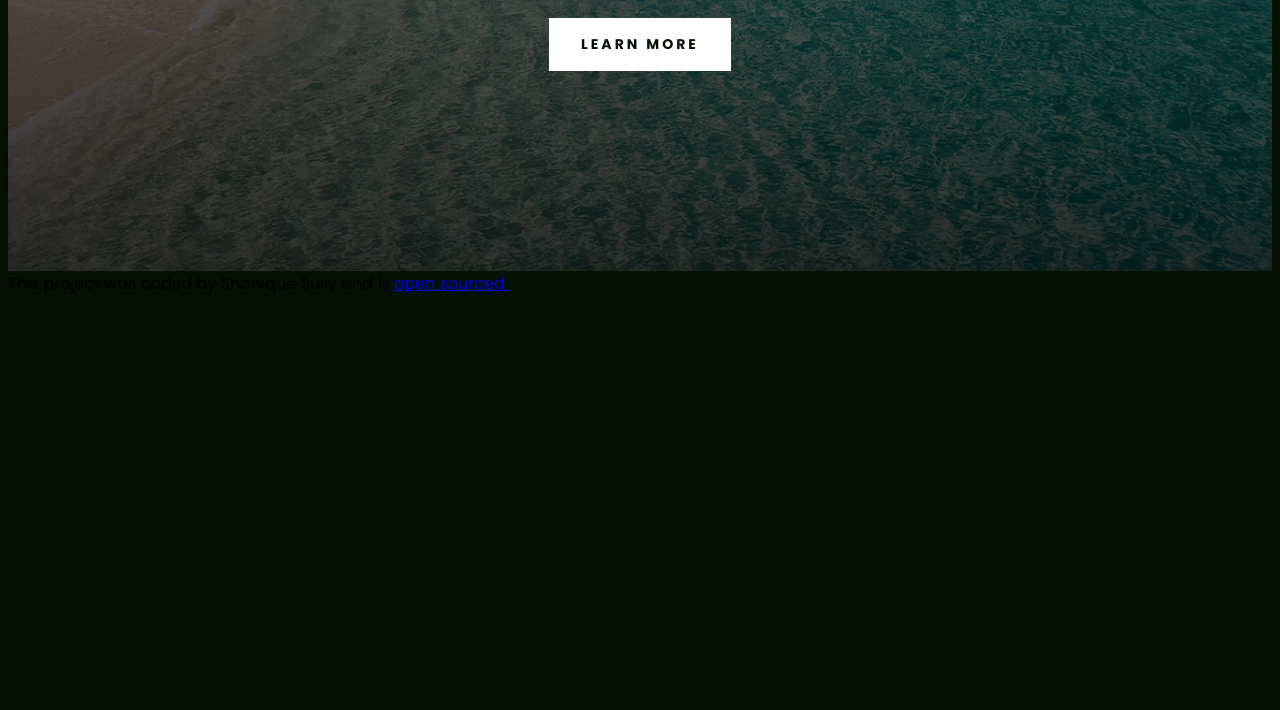
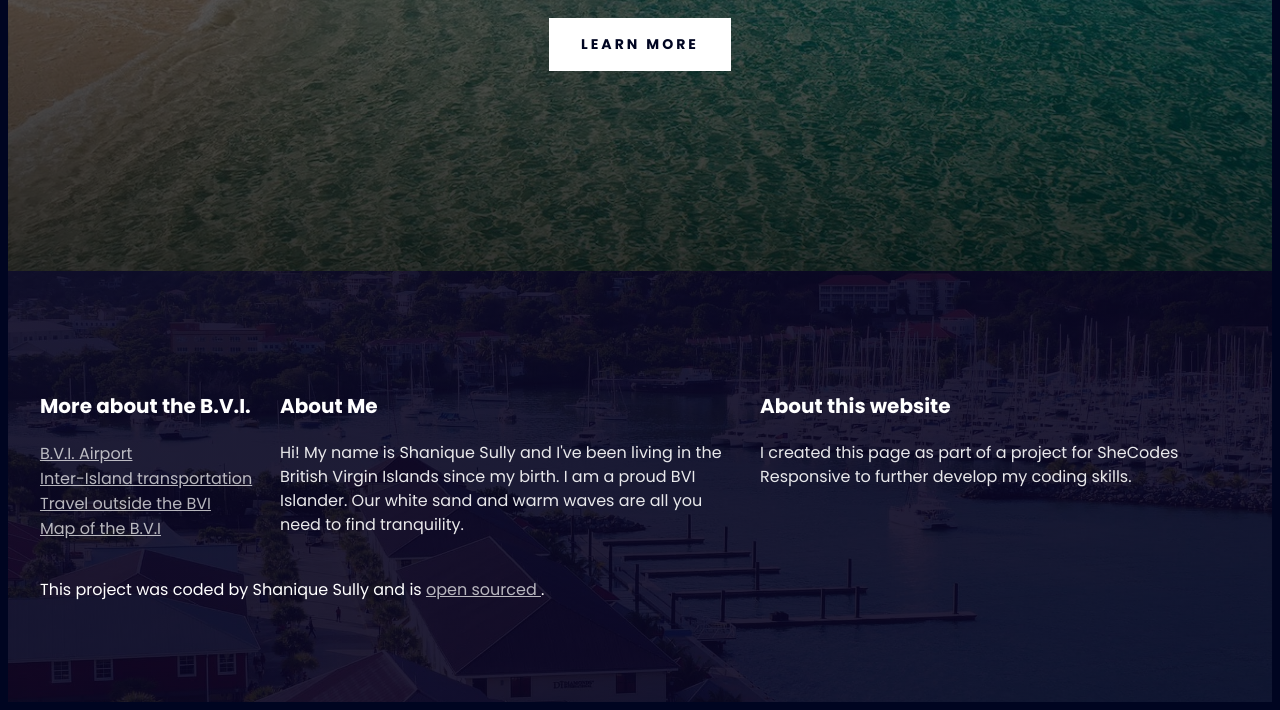
Before and after one commit to SSully284/bvi-travel-project, a plain HTML site: page index.html in a window 1280 px wide. Shown: the part 570-1280 px from the top of the page. Before the commit the page ends 874 px from the top, so only its background shows below. Drawn offline with Linux system fonts and the light colour scheme.

Commit message:
Added the footer
-Minor style changes
-SEO added

```diff
--- a/index.html
+++ b/index.html
@@ -12,7 +12,9 @@
     rel="stylesheet">
   <!--Link to CSS-->
   <link rel="stylesheet" href="/src/styles.css">
-
+  <!--Meta Description tag-->
+  <meta name="description"
+    content="The British Virgin Isles are my home base. From the pleasant beaches to the colorful carnivals, there's much to enjoy here in the sun, sand, and sea.">
   <title>Welcome to the B.V.I.</title>
 </head>
 
@@ -25,14 +27,53 @@
         British Virgin Islands
       </h1>
       <h2>Capital: Road Town</h2>
-      <a href="#more">Learn More</a>
+      <a href="#more" title="More about thr BVI">Learn More</a>
     </header>
 
     <footer>
-      This project was coded by Shanique Sully and is
-      <a href="https://github.com/SSully284/bvi-travel-project" target="_blank">
-        open sourced
-      </a>.
+      <section class="grid">
+        <div>
+          <h3>More about the B.V.I.</h3>
+          <ul>
+            <li>
+              <a href="https://www.bviaacloud.com/arrivals" target="_blank" title="BVI airport webpage">B.V.I.
+                Airport</a>
+            </li>
+            <li>
+              <a href="https://bestofbvi.com/bvi-ferry-schedules/" target="_blank"
+                title="Ferry schedule for other sister islands">Inter-Island
+                transportation</a>
+            </li>
+            <li>
+              <a href="https://bestofbvi.com/bvi-ferry-schedules/?from=Tortola&to=St-Thomas" target="_blank"
+                title="Ferry to the the nearby US Virgin Islands">Travel
+                outside the BVI</a>
+            </li>
+            <li>
+              <a href="https://goo.gl/maps/TdQVuBsyqG92WKLC7" target="_blank" title="Find your way the BVI">Map of the
+                B.V.I</a>
+            </li>
+          </ul>
+        </div>
+        <div>
+          <h3>About Me</h3>
+          <p>Hi! My name is Shanique Sully and I've been living in the British Virgin Islands since my birth. I am a
+            proud
+            BVI Islander. Our white sand and warm waves are all you need to find tranquility.</p>
+        </div>
+        <div>
+          <h3>About this website</h3>
+          <p>I created this page as part of a project for SheCodes Responsive to further develop my coding
+            skills.</p>
+        </div>
+      </section>
+      <section class="footer-end-tag">
+        This project was coded by Shanique Sully and is
+        <a href="https://github.com/SSully284/bvi-travel-project" target="_blank"
+          title="Check out my project repository">
+          open sourced
+        </a>.
+      </section>
     </footer>
   </div>
 </body>
--- a/src/styles.css
+++ b/src/styles.css
@@ -1,11 +1,6 @@
 body {
   font-family: "poppins", sans-serif;
-  background: #061000;
-}
-
-.container {
-  max-width: 1400px;
-  margin: 0 auto;
+  background: #000521;
 }
 
 header {
@@ -45,7 +40,7 @@ header a {
   font-size: 14px;
   line-height: 1.5;
   text-align: center;
-  color: #061000;
+  color: #000521;
   padding: 16px 32px;
   margin-top: 32px;
   display: inline-block;
@@ -55,7 +50,64 @@ header a {
   background: white;
 }
 
-@media (max-width: 900px) {
+section {
+  max-width: 1200px;
+  margin: 0 auto;
+}
+
+footer {
+  color: white;
+  background-image: linear-gradient(rgba(9, 5, 33, 0.9), rgba(9, 5, 33, 0.9)),
+    url(/images/bvi-pier.jpeg);
+  background-repeat: no-repeat;
+  background-size: cover;
+  padding: 100px 0;
+}
+
+footer h3 {
+  font-weight: 700;
+  font-size: 20px;
+  line-height: 30px;
+}
+
+footer p {
+  font-weight: 400;
+  font-size: 16px;
+  line-height: 24px;
+  opacity: 0.9;
+  margin-right: 20px;
+}
+
+footer ul {
+  padding: 0;
+}
+
+footer li {
+  list-style: none;
+  margin: 0;
+  padding: 0;
+}
+
+footer a {
+  color: white;
+  opacity: 0.7;
+}
+
+.container {
+  max-width: 1400px;
+  margin: 0 auto;
+}
+
+.grid {
+  display: grid;
+  grid-template-columns: 1fr 2fr 2fr;
+}
+
+.footer-end-tag {
+  padding-top: 20px;
+}
+
+@media (max-width: 960px) {
   header {
     padding: 60px 0;
   }
```
Also changed, not shown: images/bvi-pier.jpeg (added).
